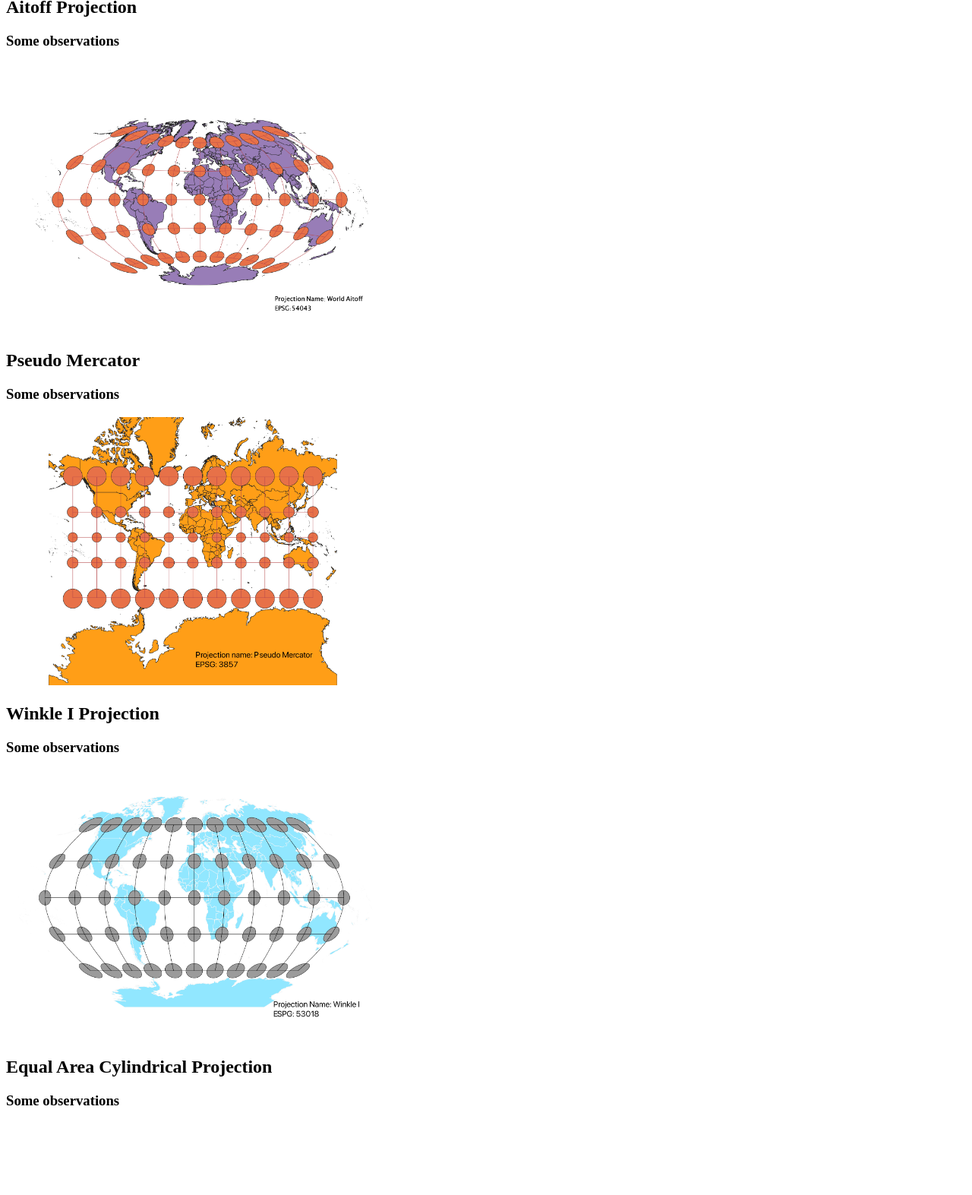
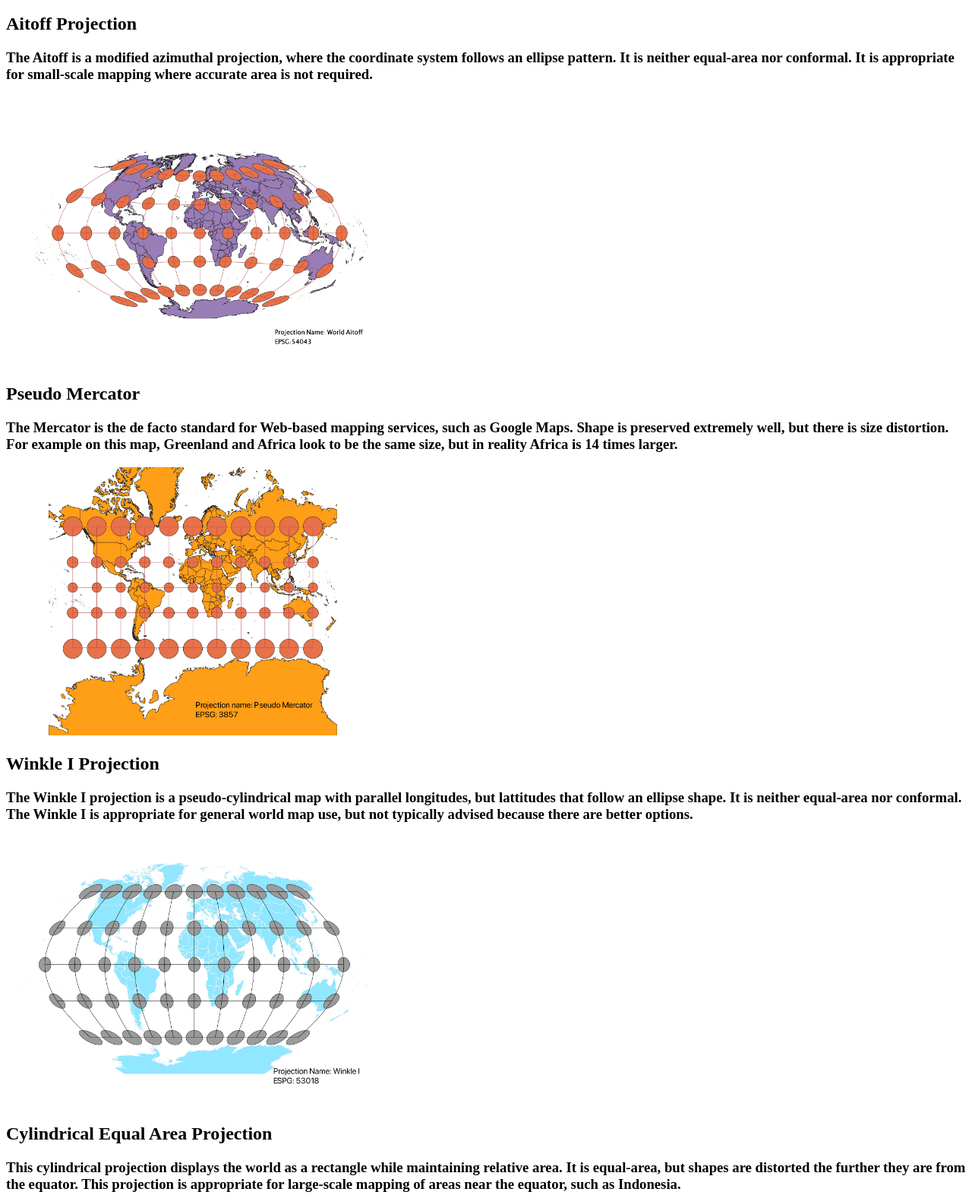
Before and after one commit to natyehle/yehleGEOG370, a plain HTML site: page Worldprojections/worldprojections.html in a window 1280 px wide. Shown: the part 634-2207 px from the top of the page at 76% size. Drawn offline with Linux system fonts and the light colour scheme; files whose address does not match are found by name.

Commit message:
worldprojections

```diff
--- a/Worldprojections/worldprojections.html
+++ b/Worldprojections/worldprojections.html
@@ -6,67 +6,65 @@
     <title>Projections</title>
 </head>
 <body>
-    <h1>In this project I learned how to display images in different projections</h1>
+    <h1>In this project I learned how to display maps in different projections</h1>
 
     <h2 style="color:rgb(120, 199, 245)">Describe in your own words how you displayed the map in different projections using QGIS</h2>
     <p>You can write a paragraph here</p>
 
     <h2>World Geodetic System of 1984 Projection</h2>
-    <h3>Some observations</h3>
+    <h3>This map is used by the United States Department of Defense. It is also used by many countries for aviation navigation. It preserves shape, but does not have equal-area especially by the poles.</h3>
     <a href=".//maps/4326.png">
     <img src=".//maps/4326.png" alt="WGS84" width='500px'>
     </a>
 
     <h2>Aitoff Projection</h2>
-    <h3>Some observations</h3>
+    <h3>The Aitoff is a modified azimuthal projection, where the coordinate system follows an ellipse pattern. It is neither equal-area nor conformal. It is appropriate for small-scale mapping where accurate area is not required.</h3>
     <a href=".//maps/54043.png">
     <img src=".//maps/54043.png" alt="Aitoff" width='500px'>
     </a>
 
     <h2>Pseudo Mercator</h2>
-    <h3>Some observations</h3>
+    <h3>The Mercator is the de facto standard for Web-based mapping services, such as Google Maps. Shape is preserved extremely well, but there is size distortion. For example on this map, Greenland and Africa look to be the same size, but in reality Africa is 14 times larger.</h3>
     <a href=".//maps/pseudomercator.png">
     <img src=".//maps/pseudomercator.png" alt="3857" width='500px'>
     </a>
 
     <h2>Winkle I Projection</h2>
-    <h3>Some observations</h3>
+    <h3>The Winkle I projection is a pseudo-cylindrical map with parallel longitudes, but lattitudes that follow an ellipse shape. It is neither equal-area nor conformal. The Winkle I is appropriate for general world map use, but not typically advised because there are better options.</h3>
     <a href=".//maps/53018.png">
     <img src=".//maps/53018.png" alt="Winkle1" width='500px'>
     </a>
 
-    <h2>Equal Area Cylindrical Projection</h2>
-    <h3>Some observations</h3>
+    <h2>Cylindrical Equal Area Projection</h2>
+    <h3>This cylindrical projection displays the world as a rectangle while maintaining relative area. It is equal-area, but shapes are distorted the further they are from the equator. This projection is appropriate for large-scale mapping of areas near the equator, such as Indonesia.</h3>
     <a href=".//maps/54034.png">
     <img src=".//maps/54034.png" alt="EAcylinder" width='500px'>
     </a>
 
     <h2>Equidistant Conic Projection</h2>
-    <h3>Some observations</h3>
+    <h3>The equidistant conic projection displays the Earth as a flattened cone. On this projection, shapes, areas, distances, and directions are generally distorted. The equidistant conic projection is appropriate for land masses extending east-to-west at mid-latitudes when it is not necessary to maintain area, directions, and angles. It is usually used for mapping Russia.</h3>
     <a href=".//maps/54027.png">
     <img src=".//maps/54027.png" alt="conic" width='500px'>
     </a>
 
     <h2>North Pole Azimuthal Equidistant Projection</h2>
-    <h3>Some observations</h3>
+    <h3>In this projection, the Earth is projected on to a flat surface from the North Pole. This projection preserves distance and direction from the central point on the map. However, shape, scale, and area distortion increase further away from the central point. Although it can be used for world maps, this projection is usually used for mapping of the poles.</h3>
     <a href=".//maps/102016.png">
     <img src=".//maps/102016.png" alt="azimuthal" width='500px'>
     </a>
 
     <h2>Bonne Sphere Projection</h2>
-    <h3>Some observations</h3>
+    <h3>This projection, despite the name, is pseudo-conic. It is equal-area, but not conformal. Historically, it was used during the 19th and early 20th centuries for atlas maps of Asia, Australia, Europe, and North America. Today, because there are more functional options, it is used artistically to show the world in a heart shape.</h3>
     <a href=".//maps/53024.png">
     <img src=".//maps/53024.png" alt="bonne" width='500px'>
     </a>
 
     <h2>Polyconic World Projection</h2>
-    <h3>Some observations</h3>
+    <h3>This projection is made by alining  an infinite number of cones along the central meridian. It is neither conformal nor equal-area, except along the central meridian. This projection does not have many modern day usages; however, it was used by the United States Geological Survery for toppgraphic quad sheets from 1886-1957.</h3>
     <a href=".//maps/54021.png">
     <img src=".//maps/54021.png" alt="polyconic" width='500px'>
     </a>
 
-    <h2 style="color:rgb(120, 199, 245)">Now, you should <u>add the following projections on your own:</u></h2>
-    <h3>EPSG: 53018, 54034, 54027, 102016, and two additional projections that you choose.</h3>
     <p></p>
     <h2>Data used for this project</h2>
     <a href="https://www.naturalearthdata.com/http//www.naturalearthdata.com/download/10m/cultural/ne_10m_admin_0_countries.zip"> Download Natrual Earth 1:10m Cultural Vector </a>
```
